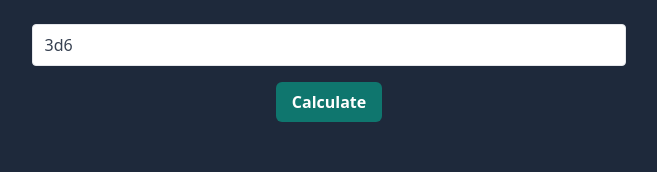
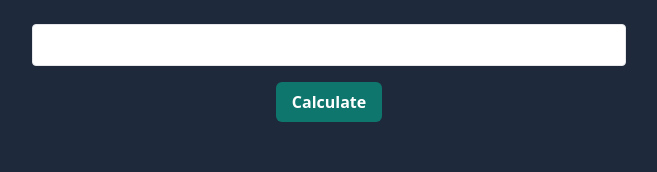
Before and after one commit to simonlary/somedice, a React (Vite) app: page / in a window 1280 px wide. Shown: the top 172 px of the page, without its empty margins (311-968 px from the left). Built offline with nearby package versions, Linux system fonts and the light colour scheme.

Commit message:
Extract form into its own component.

```diff
--- a/src/components/App.tsx
+++ b/src/components/App.tsx
@@ -1,33 +1,14 @@
 import { useProbabilityDistribution } from "../hooks/use-probability-distribution";
-import Button from "./Button";
+import ExpressionForm from "./ExpressionForm";
 import Visualizer from "./Visualizer";
-import { useState } from "react";
 
 export default function App() {
-	const [expression, setExpression] = useState("3d6");
-
-	const { distribution, error, status, calculate } = useProbabilityDistribution(expression);
+	const { distribution, error, status, calculate } = useProbabilityDistribution();
 
 	return (
 		<>
 			<main className="mx-auto flex size-full flex-col items-center justify-center gap-4 px-4 py-6">
-				<form
-					className="mx-auto flex size-full flex-col items-center justify-center gap-4"
-					onSubmit={(e) => {
-						e.preventDefault();
-						calculate();
-					}}
-				>
-					<input
-						type="text"
-						className="w-full max-w-prose appearance-none rounded border px-3 py-2 text-gray-700"
-						value={expression}
-						onChange={(e) => {
-							setExpression(e.currentTarget.value);
-						}}
-					/>
-					<Button variant="primary">Calculate</Button>
-				</form>
+				<ExpressionForm onCalculate={(expression) => calculate(expression)} />
 				{status === "loading" && <div className="text-white">Calculating...</div>}
 				{status === "error" && <div className="text-white">Error: {error}</div>}
 				{status === "success" && <Visualizer distribution={distribution} />}
--- /dev/null
+++ b/src/components/ExpressionForm.tsx
@@ -0,0 +1,25 @@
+import Button from "./Button";
+import { FormEvent } from "react";
+
+export default function ExpressionForm({ onCalculate }: Props) {
+	return (
+		<form
+			className="mx-auto flex size-full flex-col items-center justify-center gap-4"
+			onSubmit={(e: FormEvent<FormElement>) => {
+				e.preventDefault();
+				onCalculate(e.currentTarget.expression.value);
+			}}
+		>
+			<input type="text" name="expression" className="w-full max-w-prose appearance-none rounded border px-3 py-2 text-gray-700" />
+			<Button variant="primary">Calculate</Button>
+		</form>
+	);
+}
+
+interface Props {
+	onCalculate: (expression: string) => void;
+}
+
+interface FormElement extends HTMLFormElement {
+	expression: HTMLInputElement;
+}
--- a/src/hooks/use-probability-distribution.ts
+++ b/src/hooks/use-probability-distribution.ts
@@ -4,10 +4,10 @@ import { useCallback, useState } from "react";
 
 const calculator = wrap<Calculator>(new Worker(new URL("./calculator.worker.ts", import.meta.url), { type: "module" }));
 
-export function useProbabilityDistribution(expression: string): Result & { calculate: () => void } {
+export function useProbabilityDistribution(): Result & { calculate: (expression: string) => void } {
 	const [result, setResult] = useState<Result>({ status: "idle" });
 
-	const calculate = useCallback(() => {
+	const calculate = useCallback((expression: string) => {
 		void (async () => {
 			setResult({ status: "loading" });
 			try {
@@ -17,7 +17,7 @@ export function useProbabilityDistribution(expression: string): Result & { calcu
 				setResult({ status: "error", error: getErrorMessage(error) });
 			}
 		})();
-	}, [expression]);
+	}, []);
 
 	return { ...result, calculate };
 }
```
